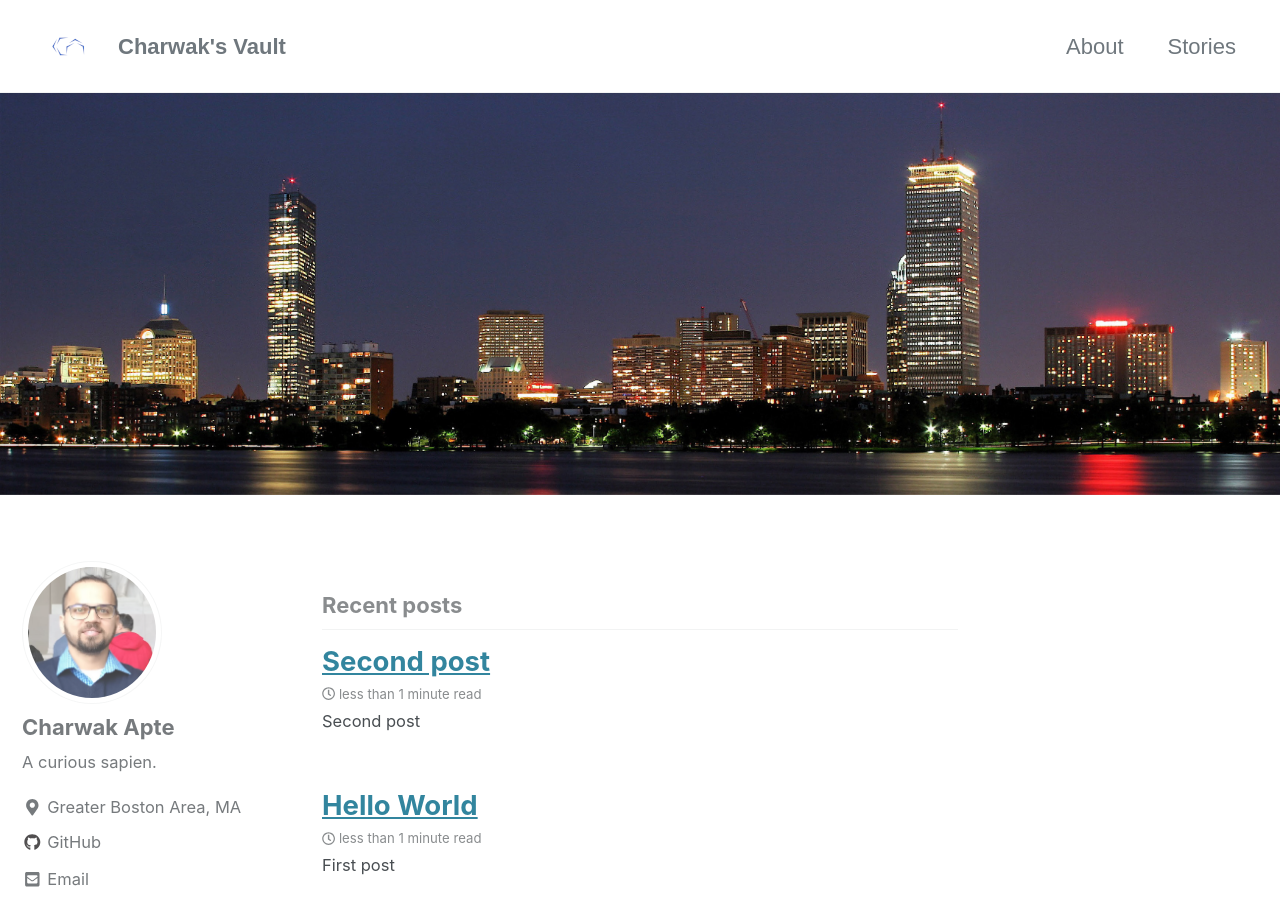
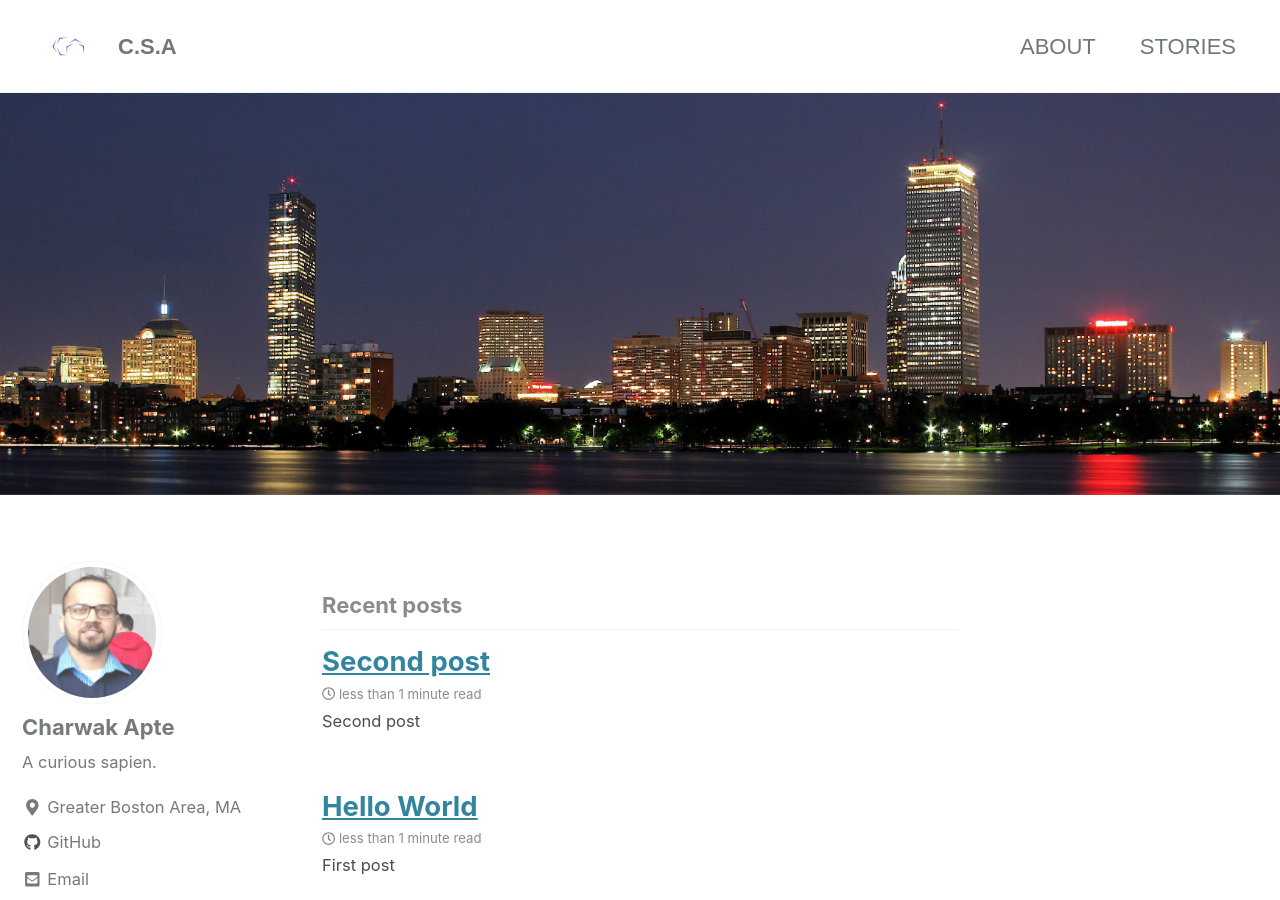
Before and after one commit to charwak/charwak.github.io, a Jekyll site: the page built from index.html, in a window 1280 px wide and 900 px high. Built offline with Jekyll 4.4.1, drawn with Linux system fonts in a browser that asks for light colours; cached includes are drawn as plain includes; nearby versions of some CDN libraries; the list of posts is cut into pages by our own code.

Commit message:
Changing styles

```diff
--- a/_config.yml
+++ b/_config.yml
@@ -16,7 +16,7 @@ minimal_mistakes_skin    : "default" # "air", "aqua", "contrast", "dark", "dirt"
 
 # Site Settings
 locale                   : "en-US"
-title                    : "Charwak's Vault"
+title                    : "C.S.A"
 title_separator          : "-"
 name                     : "Charwak Apte"
 description              : "My place on the web"
--- a/_data/navigation.yml
+++ b/_data/navigation.yml
@@ -1,8 +1,8 @@
 # main links
 main:
-  - title: "About"
+  - title: "ABOUT"
     url: "/about"
-  - title: "Stories"
+  - title: "STORIES"
     url: "/stories/"
   # - title: "Sample Posts"
   #   url: /year-archive/
```
